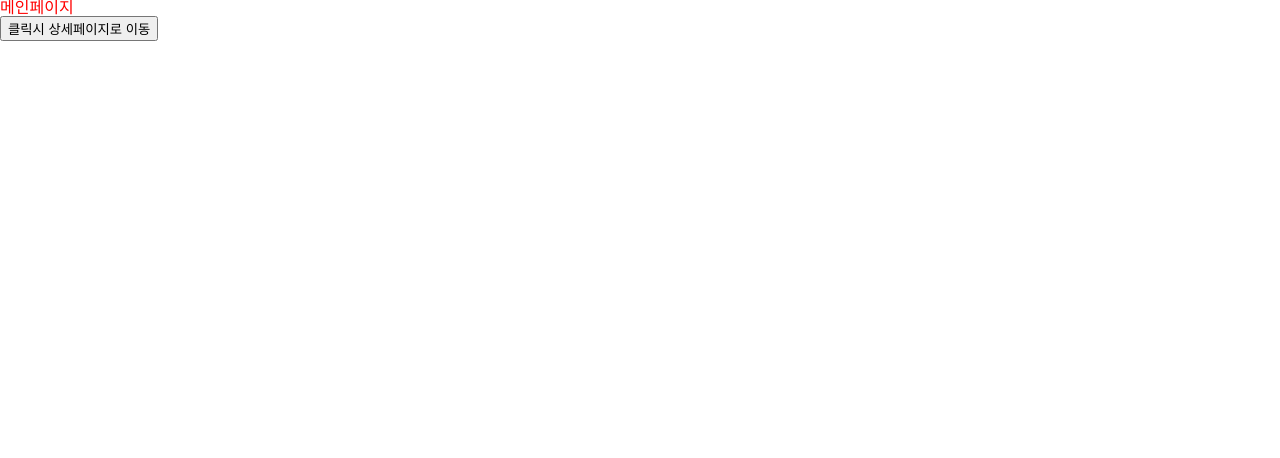
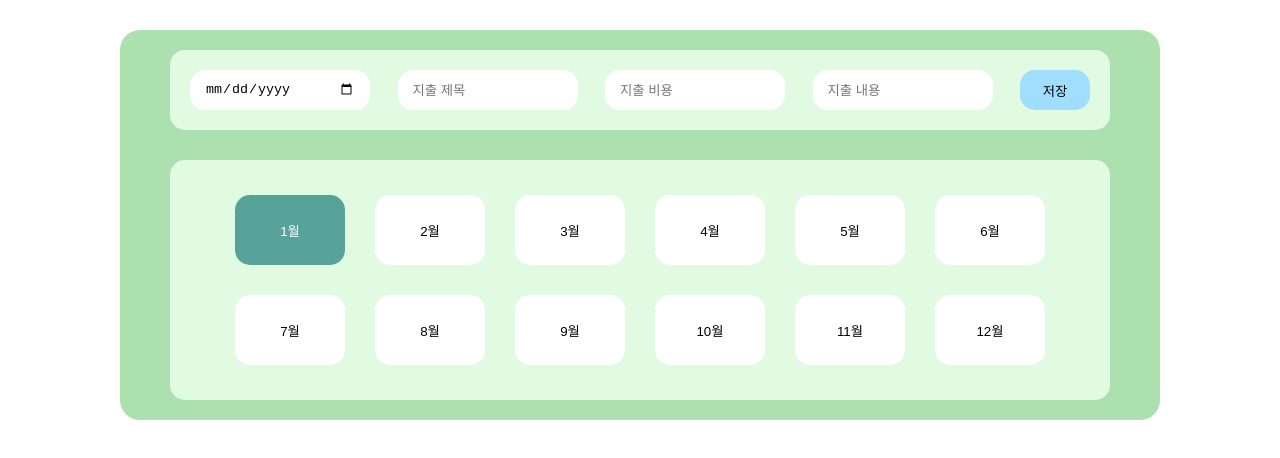
Before and after one commit to hyowls/react_task, a React (Vite) app: page / in a window 1280 px wide. Shown: the top 458 px of the page. Built offline with nearby package versions, Linux system fonts and the light colour scheme.

Commit message:
조건부 스타일링 및 헤더

```diff
--- /dev/null
+++ b/src/components/Form.jsx
@@ -0,0 +1,45 @@
+import React from 'react'
+import styled from 'styled-components'
+
+
+const Form = () => {
+  const FormLayout = styled.div`
+    width:900px;
+    display:flex;
+    flex-direction:row;
+    justify-content:space-between;
+    align-items:center;
+    background-color:#E0FBE2;
+    border-radius:15px;
+    padding: 20px;
+  `
+  const Input = styled.input`
+    width:150px;
+    height:30px;
+    border:none;
+    border-radius:15px;
+    background-color:white;
+    padding:5px 15px;
+  `
+  const SaveBtn = styled.button`
+    width:70px;
+    height:40px;
+    border:none;
+    border-radius:15px;
+    background-color:#A0DEFF;
+    &:hover{
+      background-color:#5AB2FF;
+    }
+  `
+  return (
+    <FormLayout>
+      <Input type='date'></Input>
+      <Input type='text' placeholder='지출 제목'></Input>
+      <Input type='number' placeholder='지출 비용'></Input>
+      <Input type='text' placeholder='지출 내용'></Input>
+      <SaveBtn>저장</SaveBtn>
+    </FormLayout>
+  )
+}
+
+export default Form
--- a/src/components/GlobalStyled.jsx
+++ b/src/components/GlobalStyled.jsx
@@ -20,7 +20,6 @@ const GlobalStyle = createGlobalStyle`
     font-size: 100%;
     font: inherit;
     vertical-align: baseline;
-    color:red;
   }
   /* HTML5 display-role reset for older browsers */
   article, aside, details, figcaption, figure,
--- /dev/null
+++ b/src/components/Month.jsx
@@ -0,0 +1,53 @@
+import React, { useState } from 'react'
+import styled from 'styled-components'
+
+const Month = () => {
+  const MonthLayout = styled.div`
+    width:900px;
+    display:flex;
+    flex-direction:row;
+    flex-wrap:wrap;
+    justify-content:center;
+    align-items:center;
+    background-color:#E0FBE2;
+    border-radius:15px;
+    margin-top:30px;
+    padding:20px;
+  `
+  // const MonthBtn = styled.button`
+  //   width:100px;
+  //   height:60px;
+  //   background-color:white;
+  //   border-radius:15px;
+  //   border:none;
+  // `
+  const MonthBtn = styled.button`
+    width: 110px;
+    height: 70px;
+    background-color: ${props => (props.isActive ? '#58A399' : 'white')};
+    color: ${props => (props.isActive ? 'white' : 'black')};
+    border-radius: 15px;
+    border: none;
+    margin: 15px;
+    cursor: pointer;
+    &:hover {
+      background-color: ${props => (props.isActive ? '#46847b' : '#f0f0f0')};
+    }
+  `
+  const months = [
+    1,2,3,4,5,6,7,8,9,10,11,12
+  ]
+  const [activeMonth, setActiveMonth] = useState(0);
+  const ActiveHandler = (index) => {
+    setActiveMonth(index);
+  }
+  return (
+    <MonthLayout>
+      {months.map((month, index)=>(
+        <MonthBtn key={index} isActive={activeMonth === index} onClick={()=>ActiveHandler(index)}>{month}월</MonthBtn>
+      ))}
+    </MonthLayout>
+  )
+}
+
+export default Month
--- a/src/pages/MainPage.jsx
+++ b/src/pages/MainPage.jsx
@@ -1,19 +1,33 @@
 import React from 'react'
 import { useNavigate } from 'react-router-dom'
-import GlobalStyle from '../components/GlobalStyled';
+import styled from 'styled-components'
+import Form from '../components/Form'
+import Month from '../components/Month'
 
 const MainPage = () => {
-  const navigate = useNavigate();
+  const Layout = styled.div`
+    width:1000px;
+    border-radius:20px;
+    background-color:#ACE1AF;
+    margin:30px auto;
+    padding:20px;
+    display:flex;
+    flex-direction:column;
+    align-items:center;
+    justify-content:center;
+  `
+  // const navigate = useNavigate();
 
   return (
-    <div>
-      <h1>메인페이지</h1>
-      <button onClick={()=>{
-        navigate('/detail-page')
-      }}>
-        클릭시 상세페이지로 이동
-      </button>
-    </div>
+    <Layout>
+      <Form />
+      <Month />
+          {/* <button onClick={()=>{
+      navigate('/detail-page')
+    }}>
+      클릭시 상세페이지로 이동
+    </button> */}
+    </Layout>
   )
 }
 
```
